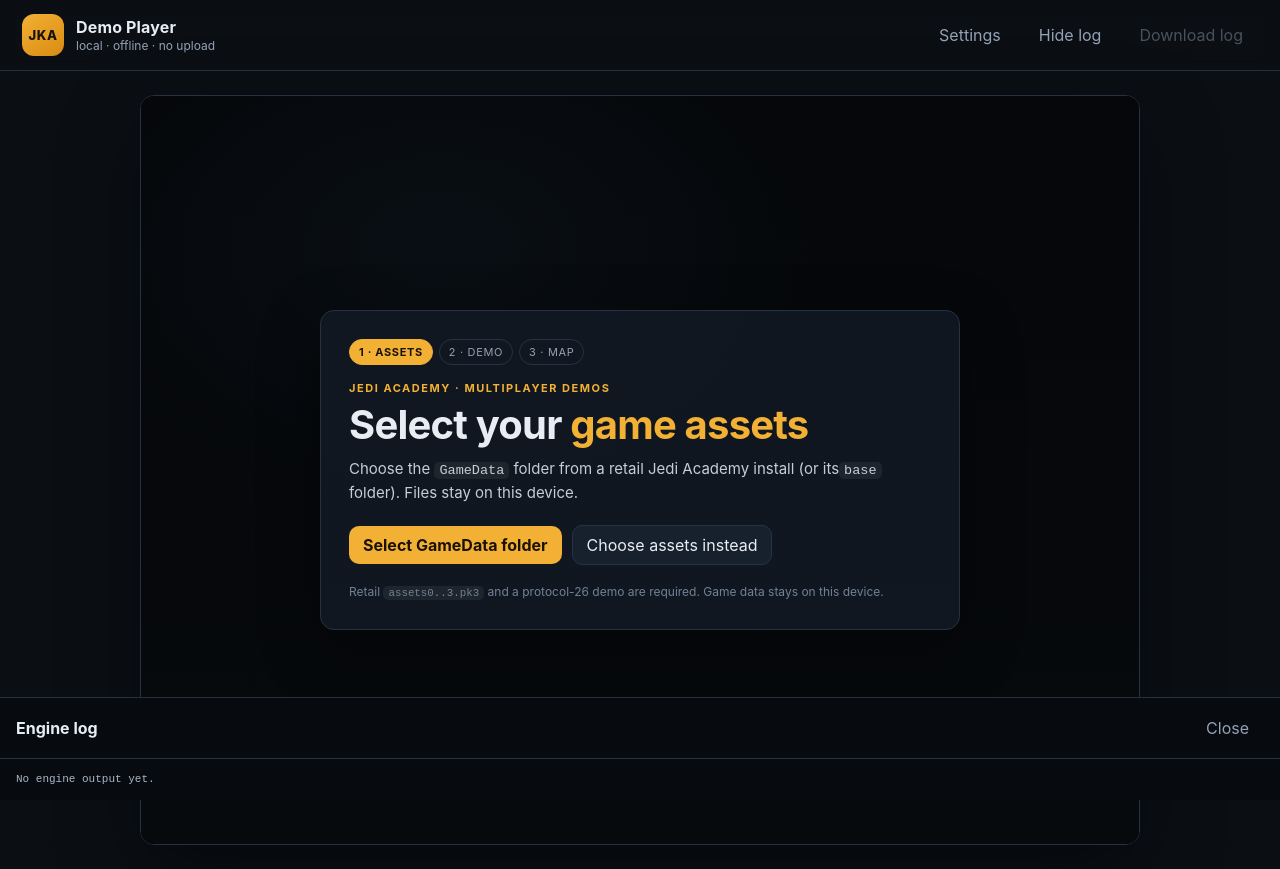
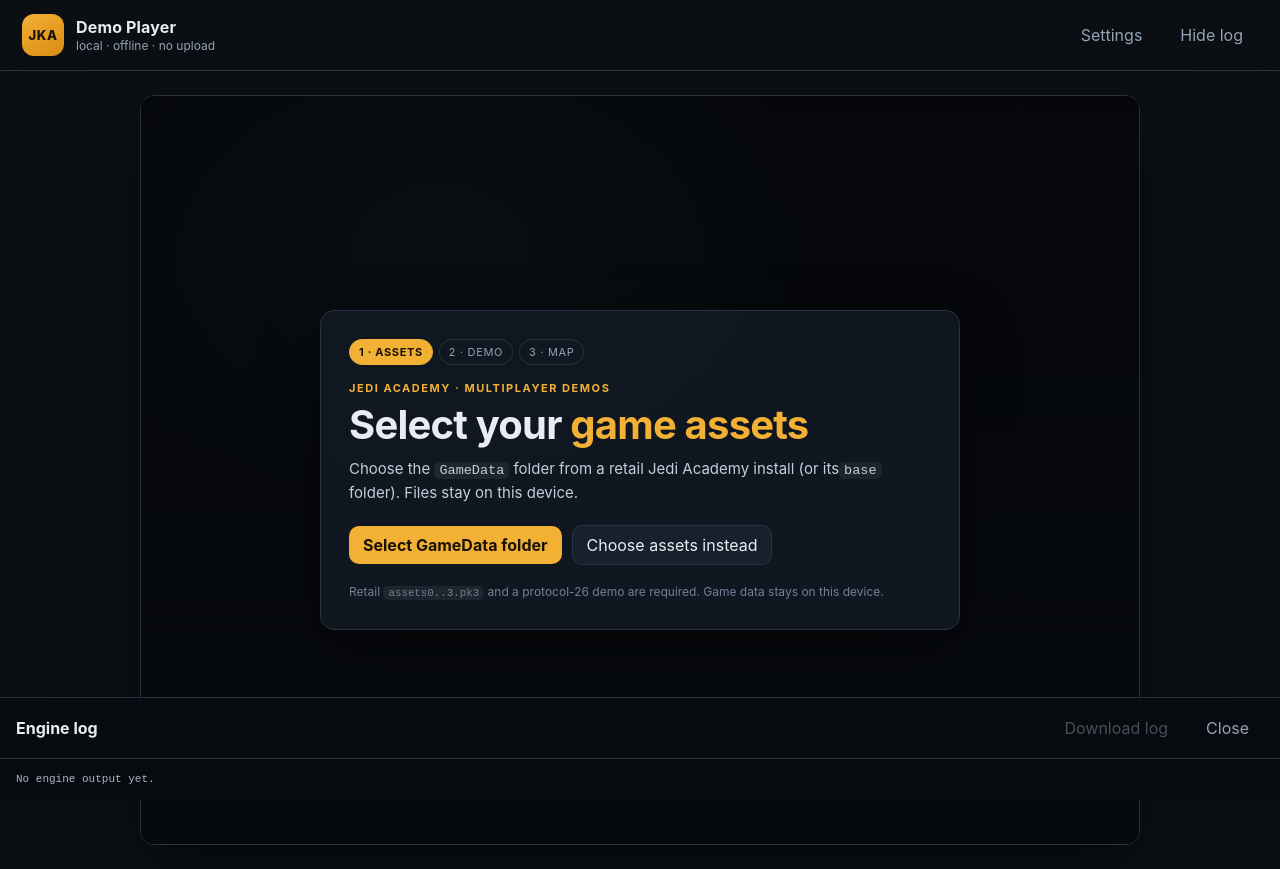
Before and after one commit to VincentMarnier/ja-demo-reader, a React (Vite) app in the folder app/: page / in a window 1280 px wide. Both pictures are taken after a click on the button "Show log". Built offline with nearby package versions, Linux system fonts and the light colour scheme.

Commit message:
feat(app): move log download into the log panel

```diff
--- a/app/src/App.tsx
+++ b/app/src/App.tsx
@@ -1369,9 +1369,6 @@ export default function App() {
           <button className="ghost" onClick={() => setShowLogs(v => !v)}>
             {showLogs ? 'Hide log' : 'Show log'}
           </button>
-          <button className="ghost" onClick={() => engineRef.current?.downloadLogs()} disabled={!engineRef.current}>
-            Download log
-          </button>
         </div>
       </header>
 
@@ -1605,7 +1602,16 @@ export default function App() {
         <aside className="log-panel">
           <div className="log-head">
             <strong>Engine log</strong>
-            <button className="ghost" onClick={() => setShowLogs(false)}>Close</button>
+            <div className="log-head-actions">
+              <button
+                className="ghost"
+                onClick={() => engineRef.current?.downloadLogs()}
+                disabled={!engineRef.current}
+              >
+                Download log
+              </button>
+              <button className="ghost" onClick={() => setShowLogs(false)}>Close</button>
+            </div>
           </div>
           <pre>{logs.length ? logs.join('\n') : 'No engine output yet.'}</pre>
         </aside>
--- a/app/src/styles.css
+++ b/app/src/styles.css
@@ -380,6 +380,7 @@ summary { cursor: pointer; color: var(--muted); }
   flex-direction: column;
 }
 .log-head { display: flex; align-items: center; justify-content: space-between; padding: 10px 16px; border-bottom: 1px solid var(--border); }
+.log-head-actions { display: flex; align-items: center; gap: 8px; }
 .log-panel pre { margin: 0; padding: 12px 16px; overflow: auto; font-size: 11px; line-height: 1.55; color: #aab8c8; }
 
 @media (max-width: 720px) {
```
Also changed, not shown: 1 other file (tests, documents, lock files or other folders).
